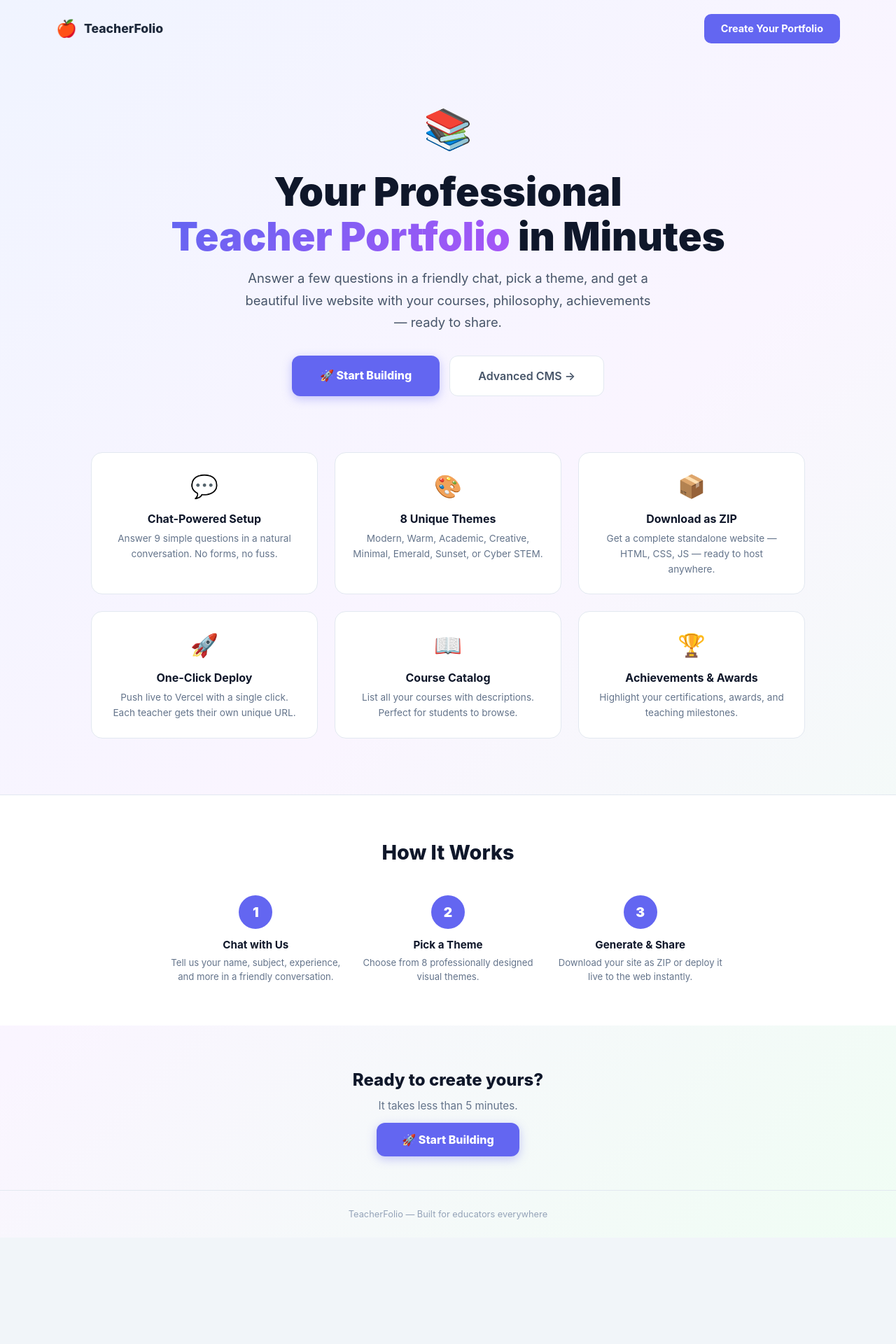
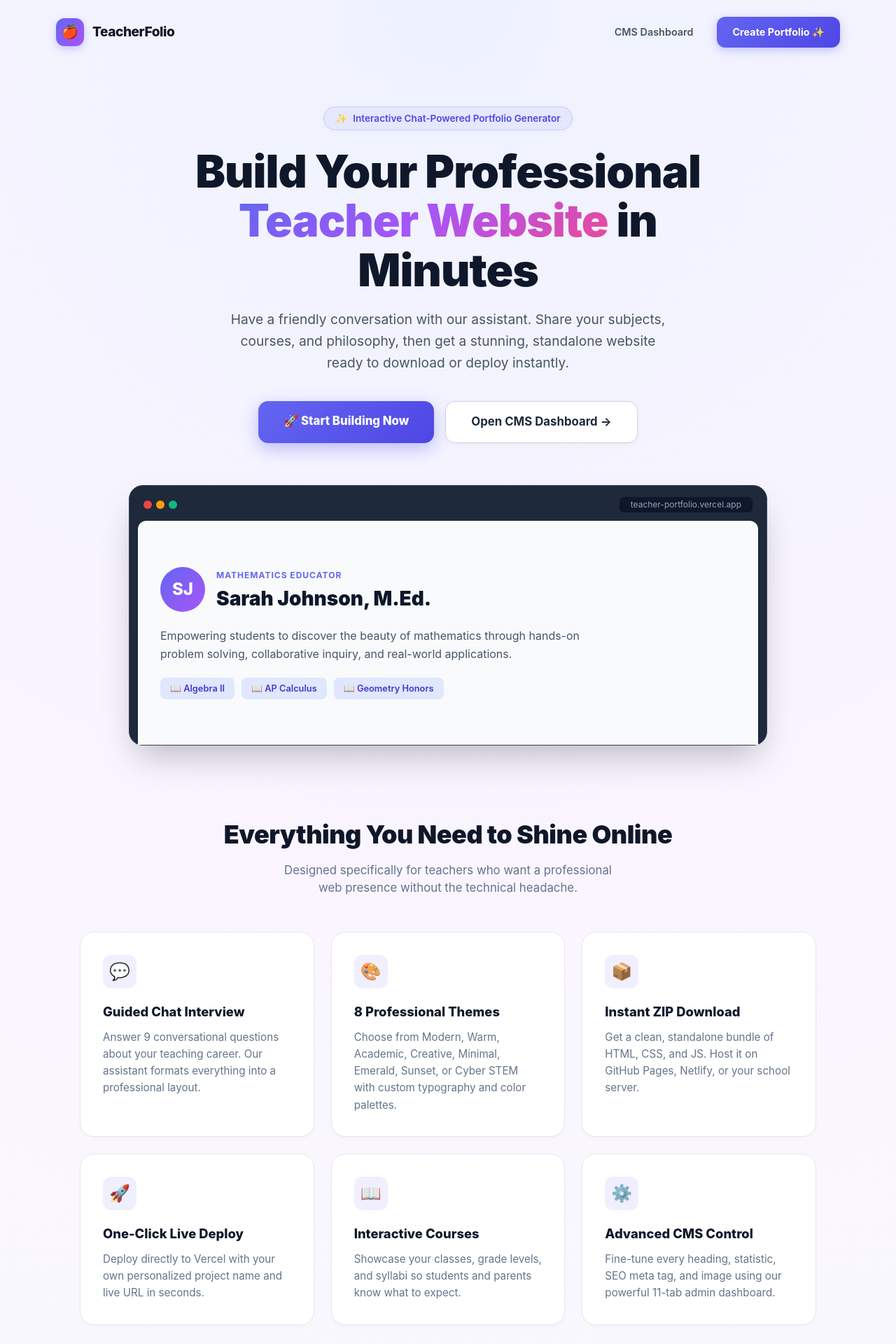
Before and after one commit to beebus-builds/automate, a Next.js app: page / in a window 1280 px wide. Shown: the top 1920 px of the page at 70% size. Before the commit the page ends 1768 px from the top, so only its background shows below. Built offline with nearby package versions, Linux system fonts and the light colour scheme.

Commit message:
Beautify landing page with modern SaaS aesthetic, mesh gradient, interactive preview mockup, and refined grid design

```diff
--- a/app/page.tsx
+++ b/app/page.tsx
@@ -4,92 +4,131 @@ import Link from 'next/link';
 
 export default function HomePage() {
   return (
-    <div style={{ minHeight: '100vh', background: 'linear-gradient(135deg, #f0f4ff 0%, #faf5ff 50%, #f0fdf4 100%)', fontFamily: '-apple-system,BlinkMacSystemFont,Segoe UI,Roboto,sans-serif' }}>
+    <div style={{ minHeight: '100vh', background: 'radial-gradient(circle at 50% 0%, #eef2ff 0%, #faf5ff 40%, #f8fafc 100%)', color: '#1e293b', fontFamily: '-apple-system,BlinkMacSystemFont,Segoe UI,Roboto,sans-serif' }}>
       {/* Header */}
-      <header style={{ padding: '20px 40px', display: 'flex', alignItems: 'center', justifyContent: 'space-between', maxWidth: 1200, margin: '0 auto' }}>
-        <div style={{ display: 'flex', alignItems: 'center', gap: 10 }}>
-          <span style={{ fontSize: '1.5rem' }}>🍎</span>
-          <span style={{ fontWeight: 800, fontSize: '1.1rem', color: '#1e293b' }}>TeacherFolio</span>
+      <header style={{ padding: '24px 40px', display: 'flex', alignItems: 'center', justifyContent: 'space-between', maxWidth: 1200, margin: '0 auto' }}>
+        <div style={{ display: 'flex', alignItems: 'center', gap: 12 }}>
+          <div style={{ width: 40, height: 40, borderRadius: 12, background: 'linear-gradient(135deg, #6366f1, #a855f7)', display: 'flex', alignItems: 'center', justifyContent: 'center', fontSize: '1.2rem', boxShadow: '0 4px 12px rgba(99,102,241,0.3)' }}>🍎</div>
+          <span style={{ fontWeight: 800, fontSize: '1.2rem', letterSpacing: '-0.5px', color: '#0f172a' }}>TeacherFolio</span>
         </div>
-        <nav style={{ display: 'flex', gap: 24, alignItems: 'center' }}>
-          <Link href="/build" style={{ padding: '10px 24px', background: '#6366f1', color: '#fff', borderRadius: 10, fontWeight: 700, textDecoration: 'none', fontSize: '.9rem' }}>
-            Create Your Portfolio
+        <nav style={{ display: 'flex', gap: 16, alignItems: 'center' }}>
+          <Link href="/cms" style={{ padding: '10px 18px', color: '#475569', fontWeight: 600, textDecoration: 'none', fontSize: '.9rem', transition: 'color 0.2s' }}>
+            CMS Dashboard
+          </Link>
+          <Link href="/build" style={{ padding: '11px 22px', background: 'linear-gradient(135deg, #6366f1, #4f46e5)', color: '#fff', borderRadius: 12, fontWeight: 700, textDecoration: 'none', fontSize: '.9rem', boxShadow: '0 4px 14px rgba(99,102,241,0.35)', transition: 'transform 0.15s, box-shadow 0.15s' }}>
+            Create Portfolio ✨
           </Link>
         </nav>
       </header>
 
       {/* Hero */}
-      <section style={{ maxWidth: 1000, margin: '60px auto 0', padding: '0 40px', textAlign: 'center' }}>
-        <div style={{ fontSize: '3.5rem', marginBottom: 16 }}>📚</div>
-        <h1 style={{ fontSize: 'clamp(2rem, 5vw, 3.5rem)', fontWeight: 900, color: '#0f172a', margin: '0 0 12px', lineHeight: 1.15 }}>
-          Your Professional<br />
-          <span style={{ background: 'linear-gradient(135deg, #6366f1, #a855f7)', WebkitBackgroundClip: 'text', WebkitTextFillColor: 'transparent' }}>Teacher Portfolio</span>
+      <section style={{ maxWidth: 900, margin: '60px auto 0', padding: '0 24px', textAlign: 'center' }}>
+        <div style={{ display: 'inline-flex', alignItems: 'center', gap: 8, padding: '6px 16px', background: 'rgba(99,102,241,0.08)', border: '1px solid rgba(99,102,241,0.2)', borderRadius: 999, fontSize: '.85rem', fontWeight: 600, color: '#4f46e5', marginBottom: 24, boxShadow: '0 2px 6px rgba(99,102,241,0.05)' }}>
+          <span>✨</span> Interactive Chat-Powered Portfolio Generator
+        </div>
+        <h1 style={{ fontSize: 'clamp(2.5rem, 6vw, 4rem)', fontWeight: 900, color: '#0f172a', margin: '0 0 20px', lineHeight: 1.1, letterSpacing: '-1px' }}>
+          Build Your Professional<br />
+          <span style={{ background: 'linear-gradient(135deg, #6366f1, #a855f7, #ec4899)', WebkitBackgroundClip: 'text', WebkitTextFillColor: 'transparent' }}>Teacher Website</span>
           {' '}in Minutes
         </h1>
-        <p style={{ fontSize: '1.15rem', color: '#475569', maxWidth: 600, margin: '0 auto 32px', lineHeight: 1.7 }}>
-          Answer a few questions in a friendly chat, pick a theme, and get a beautiful
-          live website with your courses, philosophy, achievements — ready to share.
+        <p style={{ fontSize: '1.2rem', color: '#475569', maxWidth: 640, margin: '0 auto 40px', lineHeight: 1.6 }}>
+          Have a friendly conversation with our assistant. Share your subjects, courses, and philosophy,
+          then get a stunning, standalone website ready to download or deploy instantly.
         </p>
-        <div style={{ display: 'flex', gap: 14, justifyContent: 'center', flexWrap: 'wrap' }}>
-          <Link href="/build" style={{ padding: '16px 40px', background: '#6366f1', color: '#fff', borderRadius: 12, fontWeight: 800, textDecoration: 'none', fontSize: '1rem', boxShadow: '0 4px 14px rgba(99,102,241,.35)' }}>
-            🚀 Start Building
+        <div style={{ display: 'flex', gap: 16, justifyContent: 'center', flexWrap: 'wrap' }}>
+          <Link href="/build" style={{ padding: '16px 36px', background: 'linear-gradient(135deg, #6366f1, #4f46e5)', color: '#fff', borderRadius: 14, fontWeight: 800, textDecoration: 'none', fontSize: '1.05rem', boxShadow: '0 8px 24px rgba(99,102,241,0.4)', transition: 'transform 0.2s' }}>
+            🚀 Start Building Now
           </Link>
-          <Link href="/cms" style={{ padding: '16px 40px', background: '#fff', color: '#475569', borderRadius: 12, fontWeight: 600, textDecoration: 'none', fontSize: '1rem', border: '1px solid #e2e8f0' }}>
-            Advanced CMS →
+          <Link href="/cms" style={{ padding: '16px 36px', background: '#fff', color: '#1e293b', borderRadius: 14, fontWeight: 700, textDecoration: 'none', fontSize: '1.05rem', border: '1px solid #cbd5e1', boxShadow: '0 2px 8px rgba(0,0,0,0.04)' }}>
+            Open CMS Dashboard →
           </Link>
         </div>
       </section>
 
-      {/* Features */}
-      <section style={{ maxWidth: 1100, margin: '80px auto 0', padding: '0 40px 80px' }}>
-        <div style={{ display: 'grid', gridTemplateColumns: 'repeat(auto-fit, minmax(260px, 1fr))', gap: 24 }}>
+      {/* Preview Card Mockup */}
+      <section style={{ maxWidth: 960, margin: '60px auto 0', padding: '0 24px' }}>
+        <div style={{ background: '#1e293b', borderRadius: 20, padding: '12px 12px 0 12px', boxShadow: '0 25px 50px -12px rgba(0,0,0,0.25)', border: '1px solid #334155' }}>
+          <div style={{ display: 'flex', gap: 6, padding: '4px 8px 12px 8px', alignItems: 'center' }}>
+            <span style={{ width: 12, height: 12, borderRadius: '50%', background: '#ef4444', display: 'inline-block' }} />
+            <span style={{ width: 12, height: 12, borderRadius: '50%', background: '#f59e0b', display: 'inline-block' }} />
+            <span style={{ width: 12, height: 12, borderRadius: '50%', background: '#10b981', display: 'inline-block' }} />
+            <span style={{ marginLeft: 'auto', fontSize: '.75rem', color: '#94a3b8', background: '#0f172a', padding: '2px 16px', borderRadius: 6 }}>teacher-portfolio.vercel.app</span>
+          </div>
+          <div style={{ background: '#f8fafc', borderRadius: '12px 12px 0 0', padding: '40px 32px', textAlign: 'left', minHeight: 320, display: 'flex', flexDirection: 'column', justifyContent: 'center' }}>
+            <div style={{ display: 'flex', alignItems: 'center', gap: 16, marginBottom: 20 }}>
+              <div style={{ width: 64, height: 64, borderRadius: '50%', background: 'linear-gradient(135deg, #6366f1, #a855f7)', color: '#fff', display: 'flex', alignItems: 'center', justifyContent: 'center', fontSize: '1.5rem', fontWeight: 800 }}>SJ</div>
+              <div>
+                <span style={{ fontSize: '.75rem', fontWeight: 700, color: '#6366f1', textTransform: 'uppercase', letterSpacing: '1px' }}>Mathematics Educator</span>
+                <h2 style={{ fontSize: '1.75rem', fontWeight: 900, color: '#0f172a', margin: '2px 0 0' }}>Sarah Johnson, M.Ed.</h2>
+              </div>
+            </div>
+            <p style={{ fontSize: '1rem', color: '#475569', lineHeight: 1.6, maxWidth: 600, margin: '0 0 20px' }}>
+              Empowering students to discover the beauty of mathematics through hands-on problem solving, collaborative inquiry, and real-world applications.
+            </p>
+            <div style={{ display: 'flex', gap: 10, flexWrap: 'wrap' }}>
+              {['Algebra II', 'AP Calculus', 'Geometry Honors'].map(c => (
+                <span key={c} style={{ padding: '6px 14px', background: '#e0e7ff', color: '#4338ca', borderRadius: 8, fontSize: '.8rem', fontWeight: 600 }}>📖 {c}</span>
+              ))}
+            </div>
+          </div>
+        </div>
+      </section>
+
+      {/* Features Grid */}
+      <section style={{ maxWidth: 1100, margin: '100px auto 0', padding: '0 24px' }}>
+        <div style={{ textAlign: 'center', marginBottom: 50 }}>
+          <h2 style={{ fontSize: '2.25rem', fontWeight: 900, color: '#0f172a', margin: '0 0 12px', letterSpacing: '-0.5px' }}>Everything You Need to Shine Online</h2>
+          <p style={{ fontSize: '1.05rem', color: '#64748b', maxWidth: 500, margin: '0 auto' }}>Designed specifically for teachers who want a professional web presence without the technical headache.</p>
+        </div>
+        <div style={{ display: 'grid', gridTemplateColumns: 'repeat(auto-fit, minmax(320px, 1fr))', gap: 24 }}>
           {[
-            { icon: '💬', title: 'Chat-Powered Setup', desc: 'Answer 9 simple questions in a natural conversation. No forms, no fuss.' },
-            { icon: '🎨', title: '8 Unique Themes', desc: 'Modern, Warm, Academic, Creative, Minimal, Emerald, Sunset, or Cyber STEM.' },
-            { icon: '📦', title: 'Download as ZIP', desc: 'Get a complete standalone website — HTML, CSS, JS — ready to host anywhere.' },
-            { icon: '🚀', title: 'One-Click Deploy', desc: 'Push live to Vercel with a single click. Each teacher gets their own unique URL.' },
-            { icon: '📖', title: 'Course Catalog', desc: 'List all your courses with descriptions. Perfect for students to browse.' },
-            { icon: '🏆', title: 'Achievements & Awards', desc: 'Highlight your certifications, awards, and teaching milestones.' },
+            { icon: '💬', title: 'Guided Chat Interview', desc: 'Answer 9 conversational questions about your teaching career. Our assistant formats everything into a professional layout.' },
+            { icon: '🎨', title: '8 Professional Themes', desc: 'Choose from Modern, Warm, Academic, Creative, Minimal, Emerald, Sunset, or Cyber STEM with custom typography and color palettes.' },
+            { icon: '📦', title: 'Instant ZIP Download', desc: 'Get a clean, standalone bundle of HTML, CSS, and JS. Host it on GitHub Pages, Netlify, or your school server.' },
+            { icon: '🚀', title: 'One-Click Live Deploy', desc: 'Deploy directly to Vercel with your own personalized project name and live URL in seconds.' },
+            { icon: '📖', title: 'Interactive Courses', desc: 'Showcase your classes, grade levels, and syllabi so students and parents know what to expect.' },
+            { icon: '⚙️', title: 'Advanced CMS Control', desc: 'Fine-tune every heading, statistic, SEO meta tag, and image using our powerful 11-tab admin dashboard.' },
           ].map((f, i) => (
-            <div key={i} style={{ background: '#fff', border: '1px solid #e2e8f0', borderRadius: 16, padding: 24, textAlign: 'center' }}>
-              <div style={{ fontSize: '2rem', marginBottom: 10 }}>{f.icon}</div>
-              <h3 style={{ fontSize: '1rem', fontWeight: 700, color: '#0f172a', margin: '0 0 6px' }}>{f.title}</h3>
-              <p style={{ fontSize: '.85rem', color: '#64748b', margin: 0, lineHeight: 1.6 }}>{f.desc}</p>
+            <div key={i} style={{ background: '#fff', border: '1px solid #e2e8f0', borderRadius: 20, padding: 32, boxShadow: '0 4px 6px -1px rgba(0,0,0,0.02), 0 2px 4px -2px rgba(0,0,0,0.02)', transition: 'all 0.2s' }}>
+              <div style={{ width: 48, height: 48, borderRadius: 12, background: 'rgba(99,102,241,0.1)', display: 'flex', alignItems: 'center', justifyContent: 'center', fontSize: '1.5rem', marginBottom: 20 }}>{f.icon}</div>
+              <h3 style={{ fontSize: '1.15rem', fontWeight: 800, color: '#0f172a', margin: '0 0 10px' }}>{f.title}</h3>
+              <p style={{ fontSize: '.95rem', color: '#64748b', margin: 0, lineHeight: 1.6 }}>{f.desc}</p>
             </div>
           ))}
         </div>
       </section>
 
       {/* How it works */}
-      <section style={{ background: '#fff', borderTop: '1px solid #e2e8f0', padding: '60px 40px', textAlign: 'center' }}>
-        <h2 style={{ fontSize: '1.8rem', fontWeight: 800, color: '#0f172a', margin: '0 0 40px' }}>How It Works</h2>
-        <div style={{ display: 'flex', gap: 24, justifyContent: 'center', flexWrap: 'wrap', maxWidth: 800, margin: '0 auto' }}>
+      <section style={{ background: '#fff', borderTop: '1px solid #e2e8f0', borderBottom: '1px solid #e2e8f0', margin: '100px 0 0', padding: '80px 24px', textAlign: 'center' }}>
+        <h2 style={{ fontSize: '2.25rem', fontWeight: 900, color: '#0f172a', margin: '0 0 16px', letterSpacing: '-0.5px' }}>Simple 3-Step Process</h2>
+        <p style={{ fontSize: '1.05rem', color: '#64748b', marginBottom: 60 }}>From blank screen to live portfolio in under 5 minutes.</p>
+        <div style={{ display: 'grid', gridTemplateColumns: 'repeat(auto-fit, minmax(260px, 1fr))', gap: 32, maxWidth: 1000, margin: '0 auto' }}>
           {[
-            { step: '1', title: 'Chat with Us', desc: 'Tell us your name, subject, experience, and more in a friendly conversation.' },
-            { step: '2', title: 'Pick a Theme', desc: 'Choose from 8 professionally designed visual themes.' },
-            { step: '3', title: 'Generate & Share', desc: 'Download your site as ZIP or deploy it live to the web instantly.' },
+            { step: '01', title: 'Chat with Assistant', desc: 'Share your name, teaching philosophy, courses, and achievements through our conversational wizard.' },
+            { step: '02', title: 'Pick Your Style', desc: 'Select your preferred visual theme, font pairing, and color accent to match your teaching personality.' },
+            { step: '03', title: 'Download or Deploy', desc: 'Generate your website instantly. Download the ZIP package or deploy live with one click.' },
           ].map((s, i) => (
-            <div key={i} style={{ flex: '1 1 200px', textAlign: 'center' }}>
-              <div style={{ width: 48, height: 48, borderRadius: '50%', background: '#6366f1', color: '#fff', display: 'flex', alignItems: 'center', justifyContent: 'center', fontWeight: 900, fontSize: '1.2rem', margin: '0 auto 12px' }}>{s.step}</div>
-              <h3 style={{ fontSize: '.95rem', fontWeight: 700, color: '#0f172a', margin: '0 0 4px' }}>{s.title}</h3>
-              <p style={{ fontSize: '.82rem', color: '#64748b', margin: 0, lineHeight: 1.5 }}>{s.desc}</p>
+            <div key={i} style={{ background: '#f8fafc', border: '1px solid #e2e8f0', borderRadius: 20, padding: 36, textAlign: 'left', position: 'relative' }}>
+              <div style={{ fontSize: '2.5rem', fontWeight: 900, color: '#cbd5e1', marginBottom: 16, lineHeight: 1 }}>{s.step}</div>
+              <h3 style={{ fontSize: '1.2rem', fontWeight: 800, color: '#0f172a', margin: '0 0 10px' }}>{s.title}</h3>
+              <p style={{ fontSize: '.95rem', color: '#64748b', margin: 0, lineHeight: 1.6 }}>{s.desc}</p>
             </div>
           ))}
         </div>
       </section>
 
-      {/* CTA */}
-      <section style={{ textAlign: 'center', padding: '60px 40px' }}>
-        <h2 style={{ fontSize: '1.5rem', fontWeight: 800, color: '#0f172a', margin: '0 0 8px' }}>Ready to create yours?</h2>
-        <p style={{ fontSize: '.95rem', color: '#64748b', marginBottom: 24 }}>It takes less than 5 minutes.</p>
-        <Link href="/build" style={{ padding: '14px 36px', background: '#6366f1', color: '#fff', borderRadius: 12, fontWeight: 800, textDecoration: 'none', fontSize: '1rem', boxShadow: '0 4px 14px rgba(99,102,241,.35)' }}>
-          🚀 Start Building
+      {/* CTA Bottom */}
+      <section style={{ textAlign: 'center', padding: '100px 24px', background: 'radial-gradient(circle at 50% 100%, #eef2ff 0%, #f8fafc 70%)' }}>
+        <h2 style={{ fontSize: '2.5rem', fontWeight: 900, color: '#0f172a', margin: '0 0 16px', letterSpacing: '-0.5px' }}>Ready to showcase your teaching excellence?</h2>
+        <p style={{ fontSize: '1.1rem', color: '#64748b', marginBottom: 32, maxWidth: 500, margin: '0 auto 32px' }}>Join educators worldwide building stunning professional portfolios today.</p>
+        <Link href="/build" style={{ padding: '18px 44px', background: 'linear-gradient(135deg, #6366f1, #4f46e5)', color: '#fff', borderRadius: 16, fontWeight: 800, textDecoration: 'none', fontSize: '1.1rem', boxShadow: '0 10px 30px rgba(99,102,241,0.45)', display: 'inline-block' }}>
+          🚀 Start Building Your Portfolio
         </Link>
       </section>
 
       {/* Footer */}
-      <footer style={{ borderTop: '1px solid #e2e8f0', padding: '24px 40px', textAlign: 'center', fontSize: '.8rem', color: '#94a3b8' }}>
-        TeacherFolio — Built for educators everywhere
+      <footer style={{ borderTop: '1px solid #e2e8f0', padding: '32px 40px', textAlign: 'center', fontSize: '.85rem', color: '#94a3b8', background: '#fff' }}>
+        TeacherFolio — Empowering educators with beautiful web portfolios.
       </footer>
     </div>
   );
```
